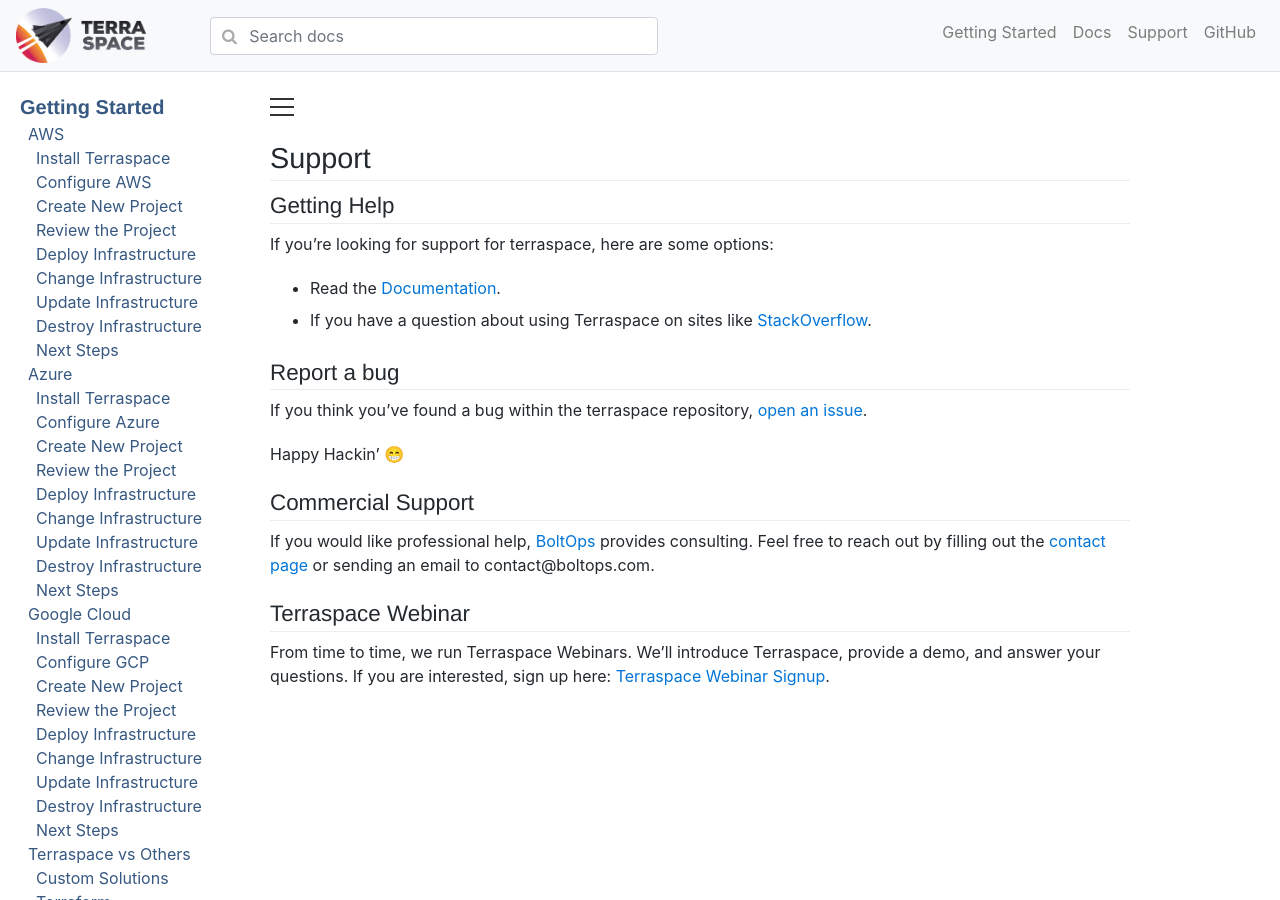
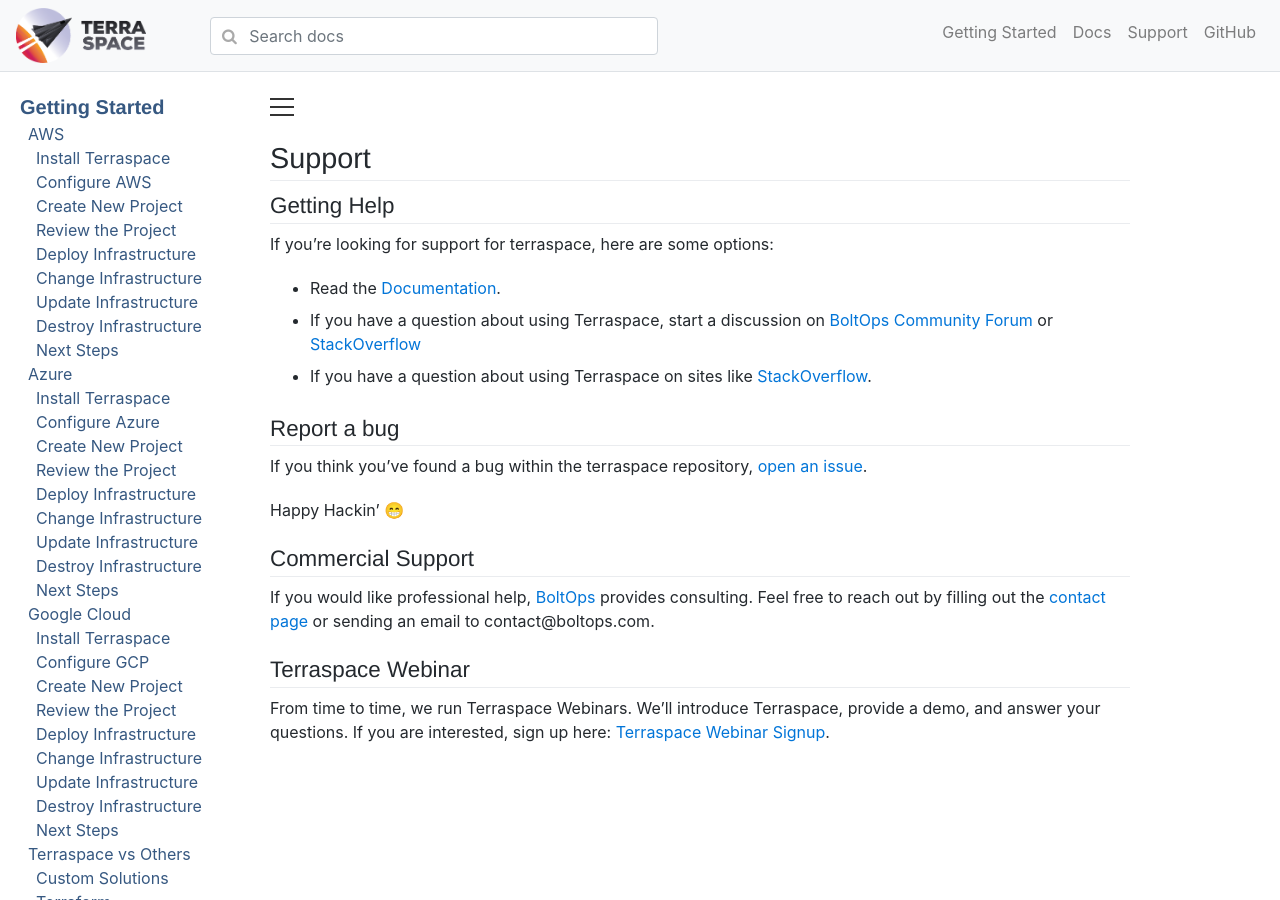
Before and after one commit to boltops-tools/terraspace-docs, a Jekyll site: the page built from support.md, in a window 1280 px wide and 900 px high. Built offline with Jekyll 4.4.1, drawn with Linux system fonts in a browser that asks for light colours; a script that is not in the unit is left out.

Commit message:
link to community forum

```diff
--- a/support.md
+++ b/support.md
@@ -7,6 +7,7 @@
 If you're looking for support for terraspace, here are some options:
 
 * Read the [Documentation](https://terraspace.cloud).
+* If you have a question about using Terraspace, start a discussion on [BoltOps Community Forum](https://community.boltops.com/) or [StackOverflow](https://stackoverflow.com/questions/tagged/terraspace)
 * If you have a question about using Terraspace on sites like [StackOverflow](https://stackoverflow.com/questions/tagged/terraspace).
 
 ## Report a bug
```
